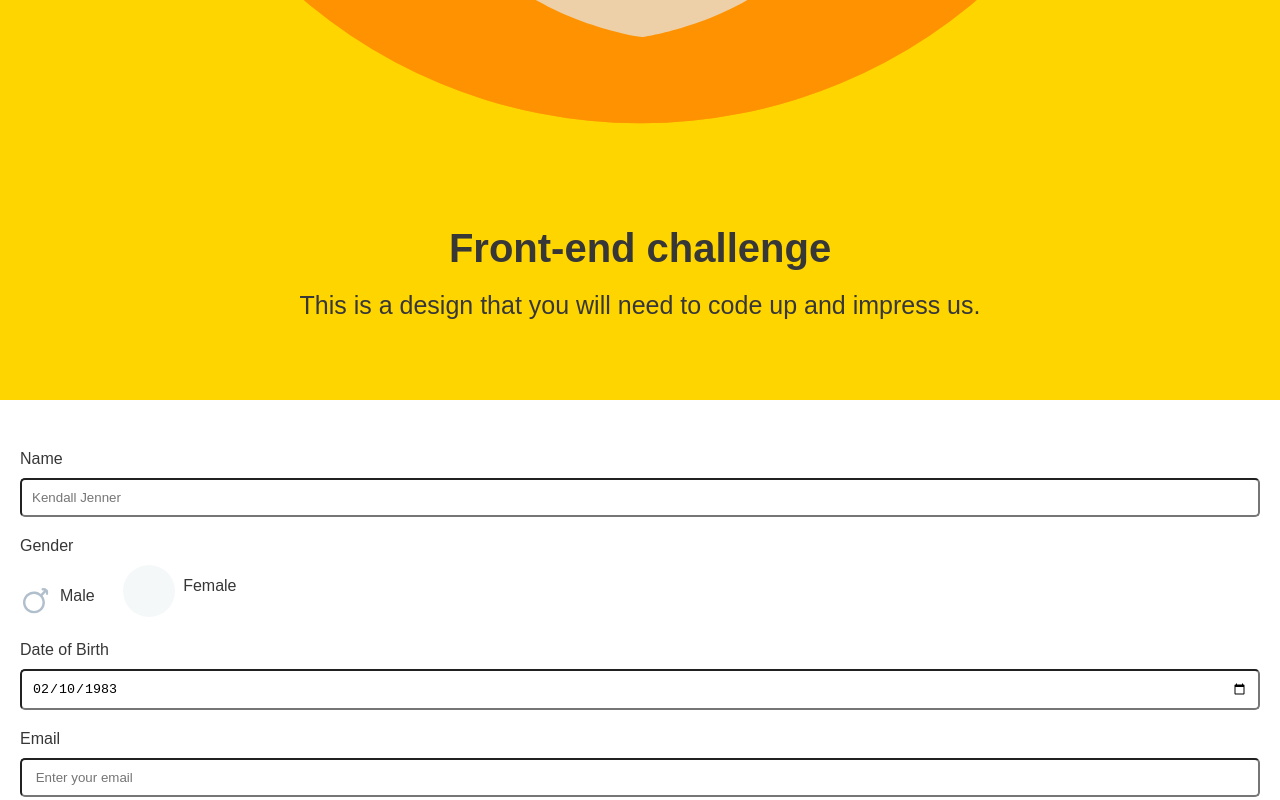
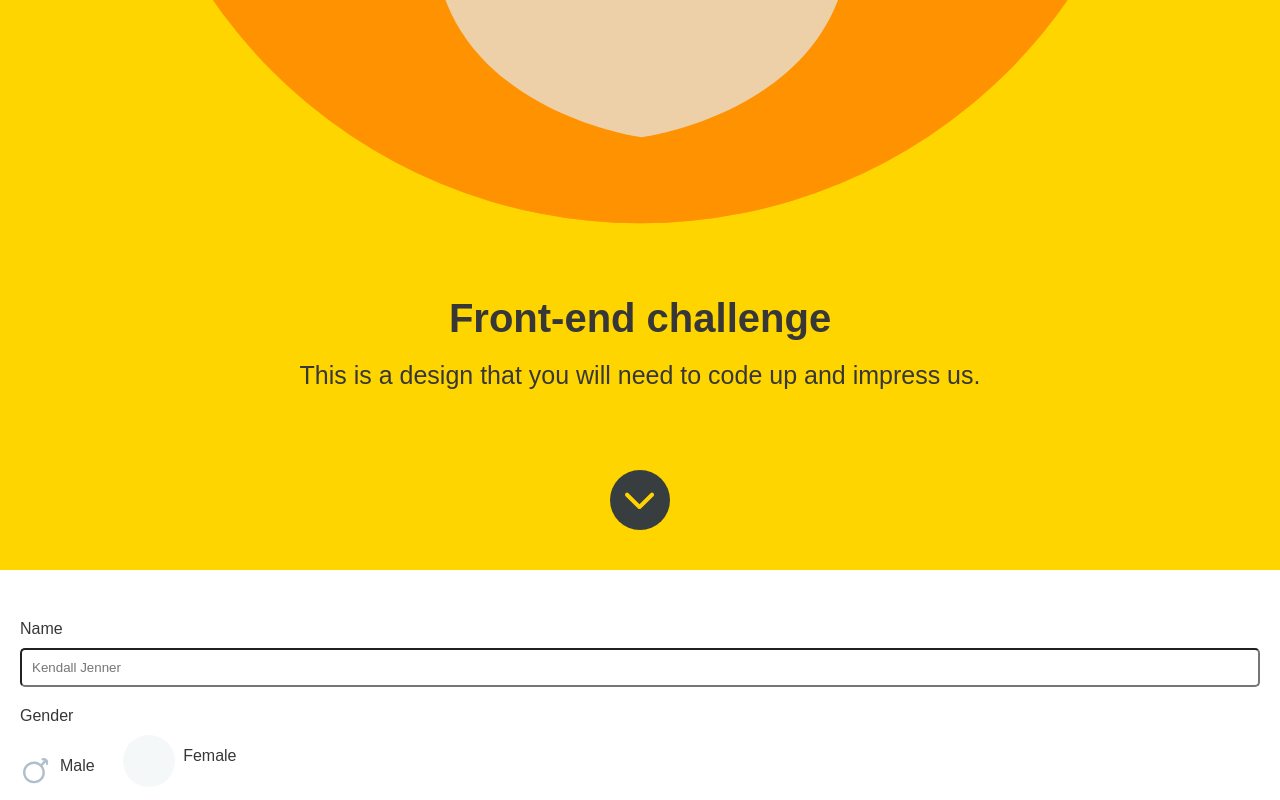
Before and after one commit to 3aPretorius/p45-front-end-challenge, a website built with Parcel: page src/index.html in a window 1280 px wide. Shown: the part 920-1720 px from the top of the page. Built offline with nearby package versions, Linux system fonts and the light colour scheme.

Commit message:
Completed the header section

```diff
--- a/src/components/user-profile-page/_user-profile-page.scss
+++ b/src/components/user-profile-page/_user-profile-page.scss
@@ -1,9 +1,11 @@
 .user-profile-page {
   color: #373738;
   font-family: arial;
+  position: relative;
 
   &__header {
     background: #FFD500;
+    padding: 10rem 0;
 
     img {
       display: block;
@@ -15,7 +17,7 @@
 
   &__header__title {
     font-size: 4rem;
-    padding-top: 10rem;
+    padding: 7rem 3rem 0rem;
     text-align: center;
   }
 
@@ -26,8 +28,20 @@
   }
 
   &__header__arrow-button {
-    background: #383D3F;
+    background: #383D3F url("/components/user-profile-page/images/arrow.svg")
+    no-repeat center center;
     border-radius: 50%;
+    cursor: pointer;
+    height: 60px;
+    left: 0;
+    margin: 0 auto;
+    position: absolute;
+    right: 0;
+    text-align: center;
+    transform: rotate(90deg);
+    transition: transform 250ms ease-out;
+    width: 60px;
+
   }
 
   &__form {
@@ -35,7 +49,7 @@
     padding: 5rem 2rem;
 
     .input-group {
-      margin:0 0 2rem 0;
+      margin: 0 0 2rem 0;
     }
 
     label {
@@ -66,7 +80,8 @@
 
     input[type="radio"][name="gender"][value="male"] {
       appearance: none;
-      background: url('/components/user-profile-page/images/mars-symbol.svg') no-repeat center center;
+      background: url("/components/user-profile-page/images/mars-symbol.svg")
+        no-repeat center center;
       height: 3.2rem;
       width: 3.2rem;
     }
```
